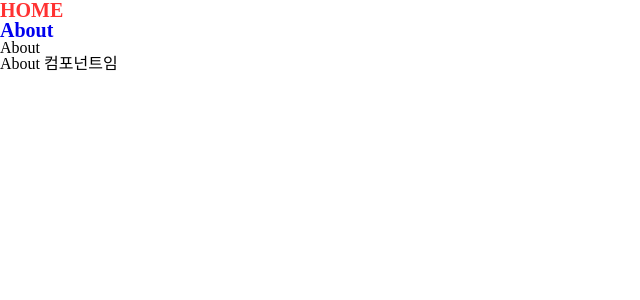
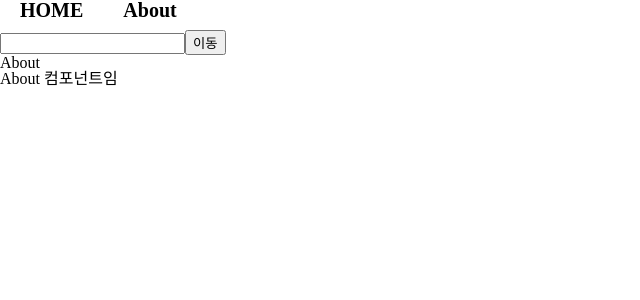
Before and after one commit to lukling0524/react_20221015, a React (Create React App) app in the folder nepp-movie/: page /about in a window 1280 px wide. Shown: the top 300 px of the page, without its empty margins (0-640 px from the left). Built offline with nearby package versions, Linux system fonts and the light colour scheme.

Commit message:
파라미터 받아오기

```diff
--- a/nepp-movie/src/App.js
+++ b/nepp-movie/src/App.js
@@ -1,26 +1,33 @@
-import { Link, Route, Routes } from "react-router-dom";
+import { useState } from "react";
+import { Link, Route, Routes, useNavigate } from "react-router-dom";
 import styled from "styled-components";
 import { Reset } from "styled-reset";
 import About from "./components/About";
 import Home from "./components/Home";
 
 function App() {
+  const [userId, setUserId] = useState(0);
+  const navigate = useNavigate();
   return (
     <>
       <AppBlock>
         <Reset />
         <ul>
           <li>
-            <StyledLink to="/">HOME</StyledLink>
+            <Link to="/">HOME</Link>
           </li>
           <li>
             <Link to="/about">About</Link>
           </li>
         </ul>
 
+        <input type="number" onChange={(e) => setUserId(e.target.value)} />
+        <button onClick={() => navigate("about/" + userId)}>이동</button>
+
         <Routes>
           <Route path="/" element={<Home />} />
-          <Route path="about" element={<About />} />
+          <Route path="/about/*" element={<About />} />
+          {/* 뒤에 뭔가 더 있다면 /*를 붙임  => 출력됨 (중첩라우팅)*/}
         </Routes>
       </AppBlock>
     </>
@@ -29,7 +36,7 @@ function App() {
 
 const AppBlock = styled.div`
   a {
-    /* color: inherit; */
+    color: inherit;
     text-decoration: none;
     font-weight: 800;
     font-size: 20px;
@@ -38,11 +45,22 @@ const AppBlock = styled.div`
       opacity: 0.8;
     }
   }
+  ul {
+    display: flex;
+    margin-bottom: 10px;
+    li {
+      margin: 0 20px;
+
+      &:hover {
+        background-color: #d1d2d3;
+      }
+    }
+  }
 `;
 
 //스타일 덮어쓰기
-const StyledLink = styled(Link)`
-  color: red;
-`;
+// const StyledLink = styled(Link)`
+//   color: red;
+// `;
 
 export default App;
--- a/nepp-movie/src/components/About.jsx
+++ b/nepp-movie/src/components/About.jsx
@@ -1,8 +1,14 @@
+import { Route, Routes } from "react-router-dom";
+import Detail from "./Detail";
+
 function About() {
   return (
     <div>
       <h1>About</h1>
       <p>About 컴포넌트임</p>
+      <Routes>
+        <Route path=":userId" element={<Detail />}></Route>
+      </Routes>
     </div>
   );
 }
--- /dev/null
+++ b/nepp-movie/src/components/Detail.jsx
@@ -0,0 +1,15 @@
+import { useParams } from "react-router-dom";
+
+function Detail() {
+  const { userId } = useParams(); // 숫자를 받아도 string 타입으로 출력됨
+  console.log(typeof parseInt(userId)); // parseInt(string)을 통해 nummber 타입으로 변환
+
+  return (
+    <div>
+      <h2>Detail</h2>
+      <p>Detail {userId}</p>
+    </div>
+  );
+}
+
+export default Detail;
```
